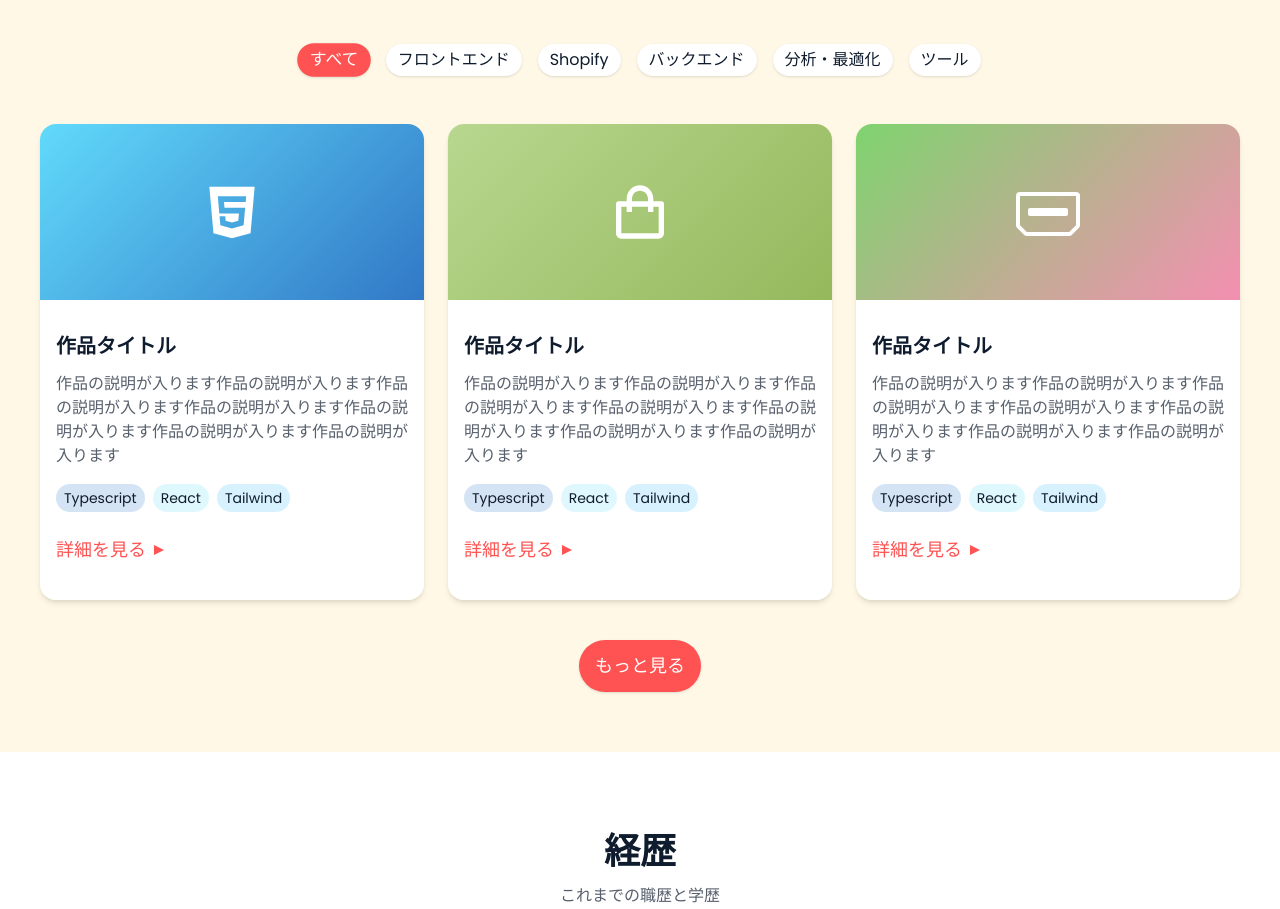
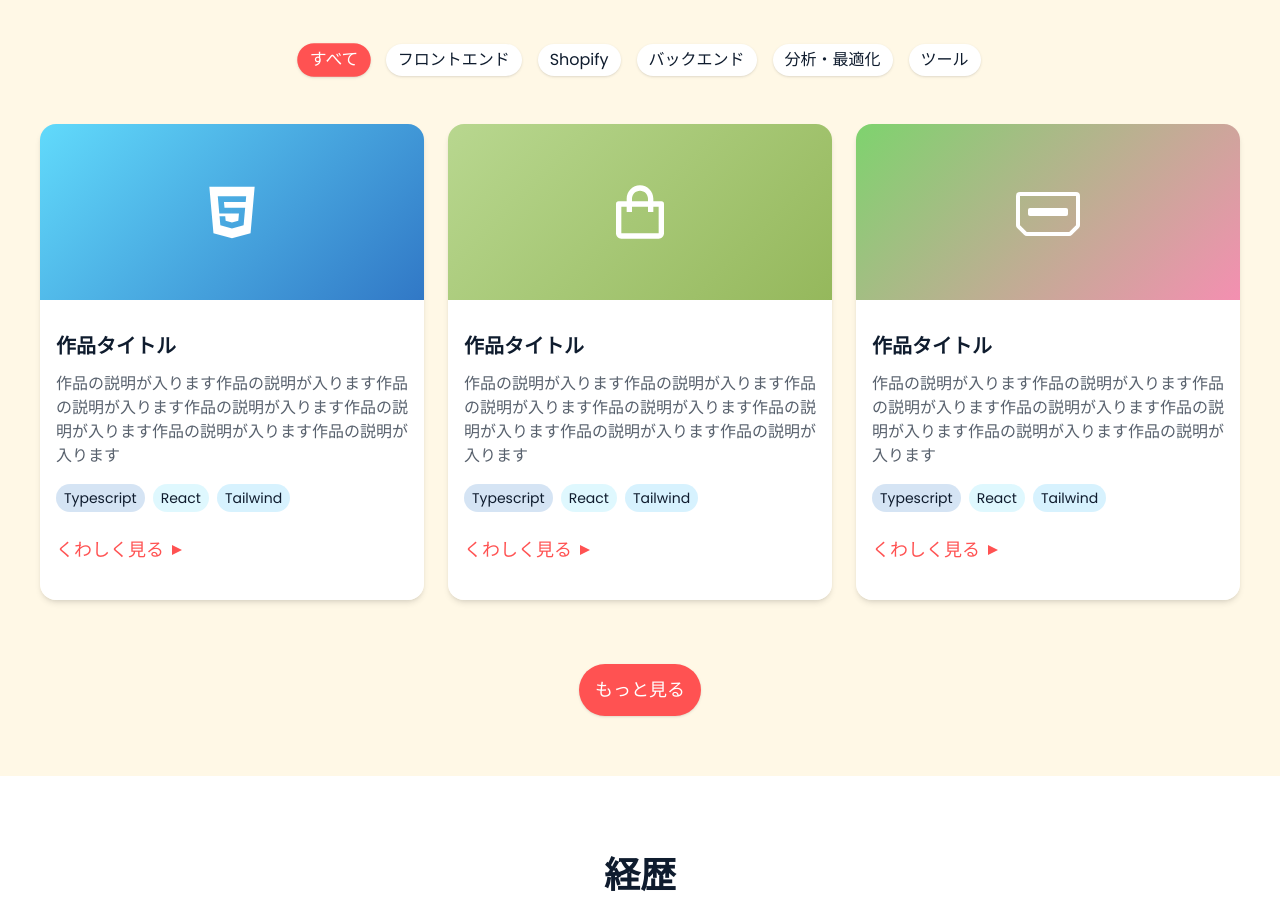
Before and after one commit to tontonbutadon/portfolio, a Next.js app: page / in a window 1280 px wide. Shown: the part 2340-3249 px from the top of the page. Built offline with nearby package versions, Linux system fonts and the light colour scheme.

Commit message:
add button hover animation

```diff
--- a/src/components/blocks/LoadMoreButton.tsx
+++ b/src/components/blocks/LoadMoreButton.tsx
@@ -1,5 +1,8 @@
 import React from 'react';
+import { useState } from 'react';
+import { motion } from 'framer-motion';
 import { loadMoreButton } from '@/types/loadMoreButton';
+import { PiBirdDuotone } from 'react-icons/pi';
 
 interface LoadMoreButtonProps {
   button: loadMoreButton;
@@ -7,16 +10,68 @@ interface LoadMoreButtonProps {
 }
 
 export const LoadMoreButton: React.FC<LoadMoreButtonProps> = ({ button, onClick }) => {
+  const [isHovered, setIsHovered] = useState(false);
+  const [timeoutId, setTimeoutId] = useState<NodeJS.Timeout | null>(null);
+  const birdsPosition = [
+    { top: '-2.1rem', left: '0.2rem' },
+    { top: '-2.1rem', left: '2.7rem' },
+    { top: '-2.1rem', left: '5.2rem' },
+  ];
+
+  const handleMouseEnter = () => {
+    if (timeoutId) clearTimeout(timeoutId);
+    setIsHovered(true);
+  };
+  const handleMouseLeave = () => {
+    const id = setTimeout(() => setIsHovered(false), 100);
+    setTimeoutId(id);
+  };
+
   return (
-    <button
-      className="text-lg font-medium block m-auto px-4 py-3 rounded-4xl shadow cursor-pointer"
+    <motion.div
+      className="pt-8 w-fit mx-auto"
       style={{
-        backgroundColor: `${button.bgColor}`,
-        color: `${button.textColor ? button.textColor : '#fff'} `,
+        marginTop: isHovered ? '3.2rem' : '0',
       }}
-      onClick={onClick}
+      transition={{
+        duration: 0.2,
+        ease: 'easeInOut',
+      }}
+      onMouseEnter={handleMouseEnter}
+      onMouseLeave={handleMouseLeave}
     >
-      {button.text}
-    </button>
+      <motion.button
+        className="relative text-lg font-medium block m-auto px-4 py-3 rounded-4xl shadow cursor-pointer"
+        style={{
+          backgroundColor: `${button.bgColor}`,
+          color: `${button.textColor ? button.textColor : '#fff'} `,
+        }}
+        onClick={onClick}
+        animate={isHovered ? { scale: 1.2 } : { scale: 1 }}
+      >
+        {button.text}
+        {isHovered &&
+          birdsPosition.map((bird, index) => (
+            <motion.div
+              key={index}
+              className="absolute pointer-events-none text-4xl text-[var(--color-flamingo)]"
+              style={{
+                top: bird.top,
+                left: bird.left,
+              }}
+              animate={{
+                rotate: [-60, -30, 0, 30, 60, 30, 0, -30, -60],
+              }}
+              transition={{
+                duration: 0.9,
+                repeat: Infinity,
+                ease: 'easeInOut',
+              }}
+            >
+              <PiBirdDuotone></PiBirdDuotone>
+            </motion.div>
+          ))}
+      </motion.button>
+    </motion.div>
   );
 };
--- a/src/components/blocks/PortfolioProjectCard.tsx
+++ b/src/components/blocks/PortfolioProjectCard.tsx
@@ -59,7 +59,7 @@ export const PortfolioProjectCard: React.FC<PortfolioProjectProps> = ({ project
             return <PortfolioProjectTag tag={tag} key={tag}></PortfolioProjectTag>;
           })}
         </div>
-        <motion.button
+        <button
           className="inline-flex items-center gap-2 text-lg text-[var(--color-flamingo)] font-medium cursor-pointer"
           onMouseEnter={() => setIsButtonhovered(true)}
           onMouseLeave={() => setIsButtonhovered(false)}
@@ -78,7 +78,7 @@ export const PortfolioProjectCard: React.FC<PortfolioProjectProps> = ({ project
             // router.push(project.detailLink); // 後で有効化
           }}
         >
-          詳細を見る
+          くわしく見る
           <span
             className="w-0 h-0 border-l-[10px] border-l-[var(--color-flamingo)] border-t-[5px] border-t-transparent border-b-[5px] border-b-transparent"
             style={{
@@ -87,7 +87,7 @@ export const PortfolioProjectCard: React.FC<PortfolioProjectProps> = ({ project
               borderLeftColor: isButtonHovered ? 'white' : 'var(--color-flamingo)',
             }}
           ></span>
-        </motion.button>
+        </button>
       </div>
     </li>
   );
--- a/src/components/sections/PortfolioSection.tsx
+++ b/src/components/sections/PortfolioSection.tsx
@@ -1,5 +1,6 @@
 'use client';
 import React from 'react';
+import { useState } from 'react';
 import { SectionContainer } from '../blocks/SectionContainer';
 import { SectionTitle } from '../blocks/SectionTitle';
 //tab
@@ -11,8 +12,6 @@ import { PortfolioProjectCard } from '../blocks/PortfolioProjectCard';
 //more button
 import { portfolioLoadMoreButtonData } from '@/types/loadMoreButton';
 import { LoadMoreButton } from '../blocks/LoadMoreButton';
-
-import { useState } from 'react';
 
 export const PortfolioSection: React.FC = ({}) => {
   const INITIAL_DISPLAY_COUNT = 3;
@@ -57,7 +56,7 @@ export const PortfolioSection: React.FC = ({}) => {
             );
           })}
         </div>
-        <ul className="grid grid-cols-1 md:grid-cols-2 lg:grid-cols-3 gap-6 px-10 mb-10">
+        <ul className="grid grid-cols-1 md:grid-cols-2 lg:grid-cols-3 gap-6 px-10 mb-8">
           {projectsToDisplay.map((project, index) => {
             return <PortfolioProjectCard project={project} key={index}></PortfolioProjectCard>;
           })}
```
